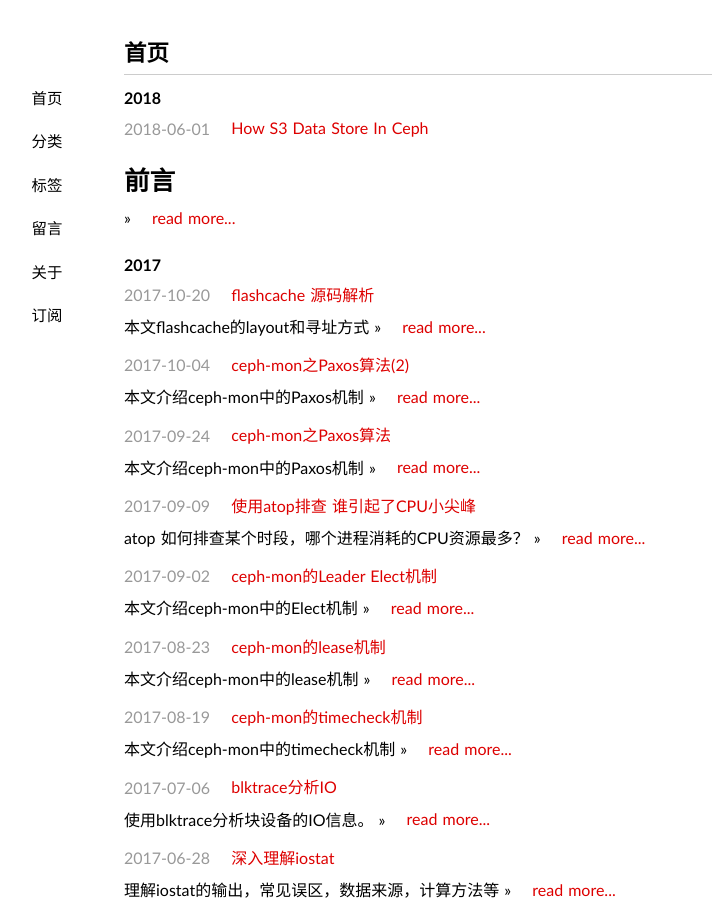
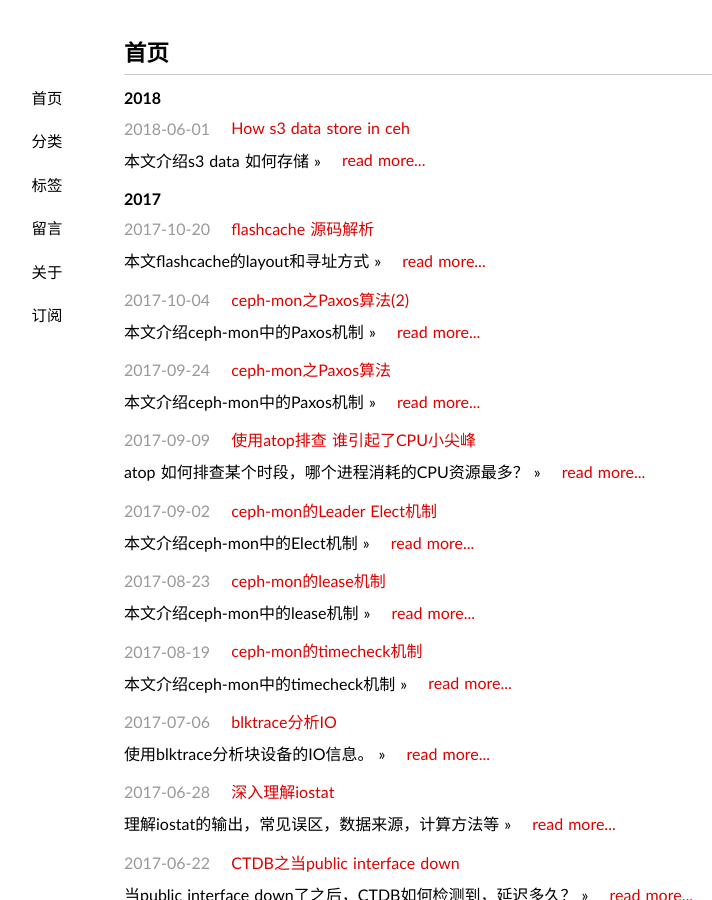
Before and after one commit to Bean-Li/Bean-Li.github.io, a Jekyll site: the page built from index.html, in a window 1280 px wide and 900 px high. Shown: the whole window, without its empty margins (66-778 px from the left). Built offline with Jekyll 4.4.1, drawn with Linux system fonts in a browser that asks for light colours; some web fonts are replaced; the list of posts is cut into pages by our own code.

Commit message:
add category for s3 data store

```diff
--- a/_posts/2018-06-01-how-s3-data-store-in-ceph.md
+++ b/_posts/2018-06-01-how-s3-data-store-in-ceph.md
@@ -1,7 +1,15 @@
+---
+layout: post
+title: How s3 data store in ceh
+date: 2018-06-01 17:20:40
+categories: ceph-internal
+tag: ceph-internal
+excerpt: 本文介绍s3 data 如何存储
+---
+
 # 前言
 
 本文解决Where is my data 之对象存储部分，主要集中在S3对象存储。
-
 
 
 # where is my s3 data
```
